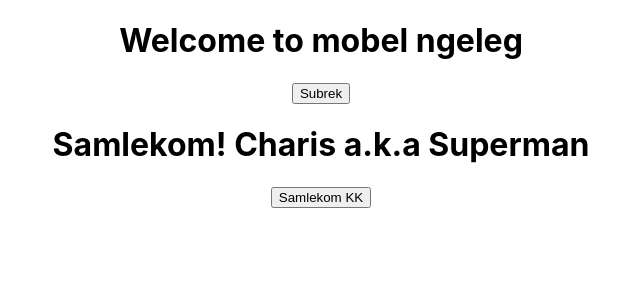
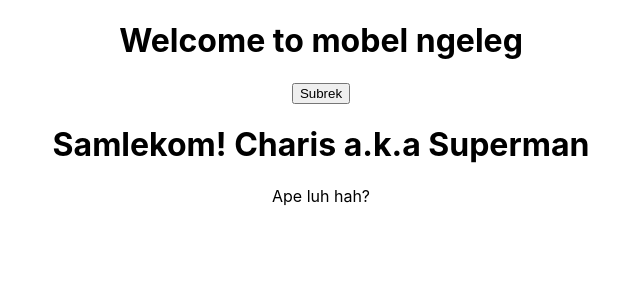
Before and after one commit to Chariselyasa123/React, a React (Create React App) app: page / in a window 1280 px wide. Shown: the top 300 px of the page, without its empty margins (319-959 px from the left). Built offline with nearby package versions, Linux system fonts and the light colour scheme.

Commit message:
Belajar conditional rendering if else di react

```diff
--- a/src/App.js
+++ b/src/App.js
@@ -6,7 +6,8 @@
 // import {HelloJSX} from './components/Hallo'
 // import {HelloGaPakeJSX} from './components/Hallo'
 import Message from './components/Message'
-import ParrentComponent from './components/ParrentComponent';
+// import ParrentComponent from './components/ParrentComponent';
+import UserGreetings from './components/UserGreetings';
 // import Counter from './components/Counter'
 // import FunctionClick from './components/FunctionClick'
 // import ClassClick from './components/ClassClick'
@@ -28,7 +29,8 @@
       {/* <FunctionClick /> */}
       {/* <ClassClick /> */}
       {/* <EventBind /> */}
-      <ParrentComponent />
+      {/* <ParrentComponent /> */}
+      <UserGreetings />
     </div>
   );
 }
--- /dev/null
+++ b/src/components/UserGreetings.js
@@ -0,0 +1,47 @@
+import React, { Component } from 'react'
+
+class UserGreetings extends Component {
+
+    constructor(props) {
+        super(props)
+
+        this.state = {
+             isLoggedIn: true
+        }
+    }
+
+    render() {
+
+        return(
+            this.state.isLoggedIn ?
+            <div>Ape luh hah?</div> :
+            <div>Met Dateng</div>
+        )
+
+        // let message
+        // if(this.state.isLoggedIn){
+        //     message = <div>Ape luh hah?</div>
+        // }else{
+        //     message = <div>Met Dateng</div>
+        // }
+        // return <div>{message}</div>
+
+        // if(this.state.isLoggedIn){
+        //     return(
+        //         <div>Ape luh hah?</div>
+        //     )
+        // }else{
+        //     return(
+        //         <div>Met Dateng</div>
+        //     )
+        // }
+        // return (
+        //     <div>
+        //         <div>Ape luh hah?</div>
+        //         <div>Met Dateng</div>
+        //     </div>
+        // )
+    }
+}
+
+export default UserGreetings
```
